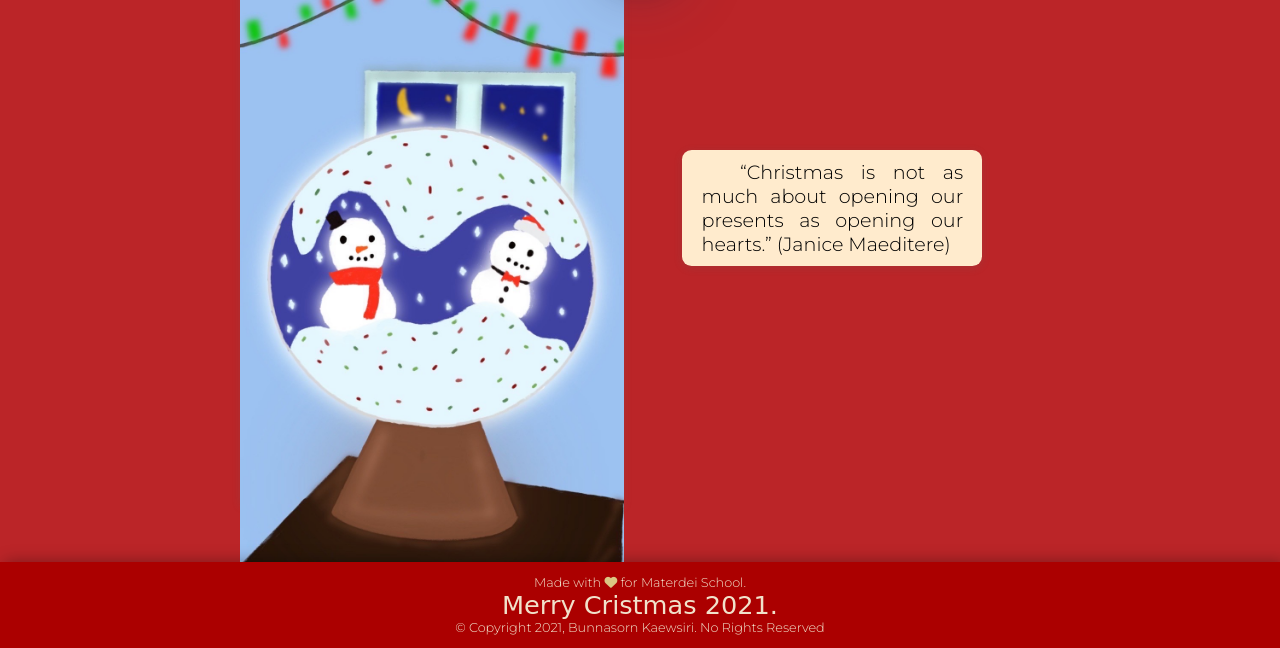
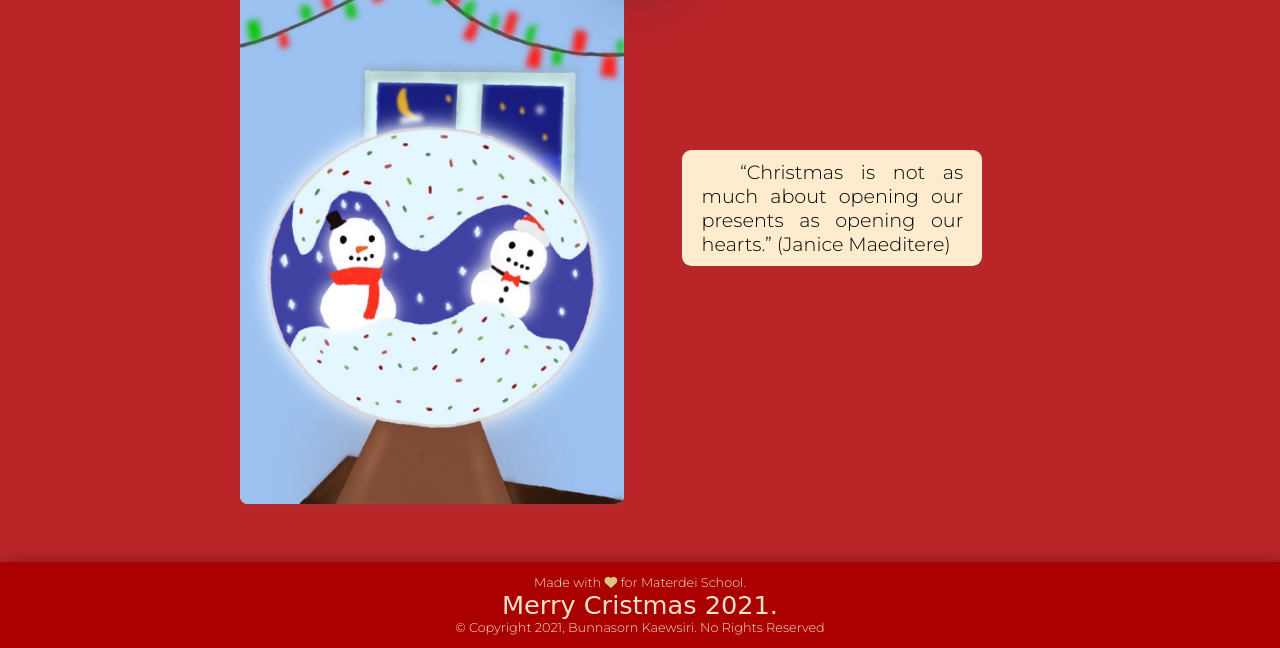
Before and after one commit to 3xbun/3xbun.github.io, a plain HTML site: page app/let-s-light-the-candle/quotes.html in a window 1280 px wide. Shown: the part 152-800 px from the top of the page. Drawn offline with Linux system fonts and the light colour scheme; a web font is replaced by a local one.

Commit message:
Fix overflow image

```diff
--- a/app/let-s-light-the-candle/css/main.css
+++ b/app/let-s-light-the-candle/css/main.css
@@ -67,6 +67,9 @@ header {
 #quoteBackground {
   margin: 0.5em auto 1em;
   background-color: var(--white);
+  border-radius: 0.5em;
+  box-shadow: rgba(99, 99, 99, 0.2) 0px 2px 8px 0px;
+  overflow: hidden;
 }
 
 #image {
```
